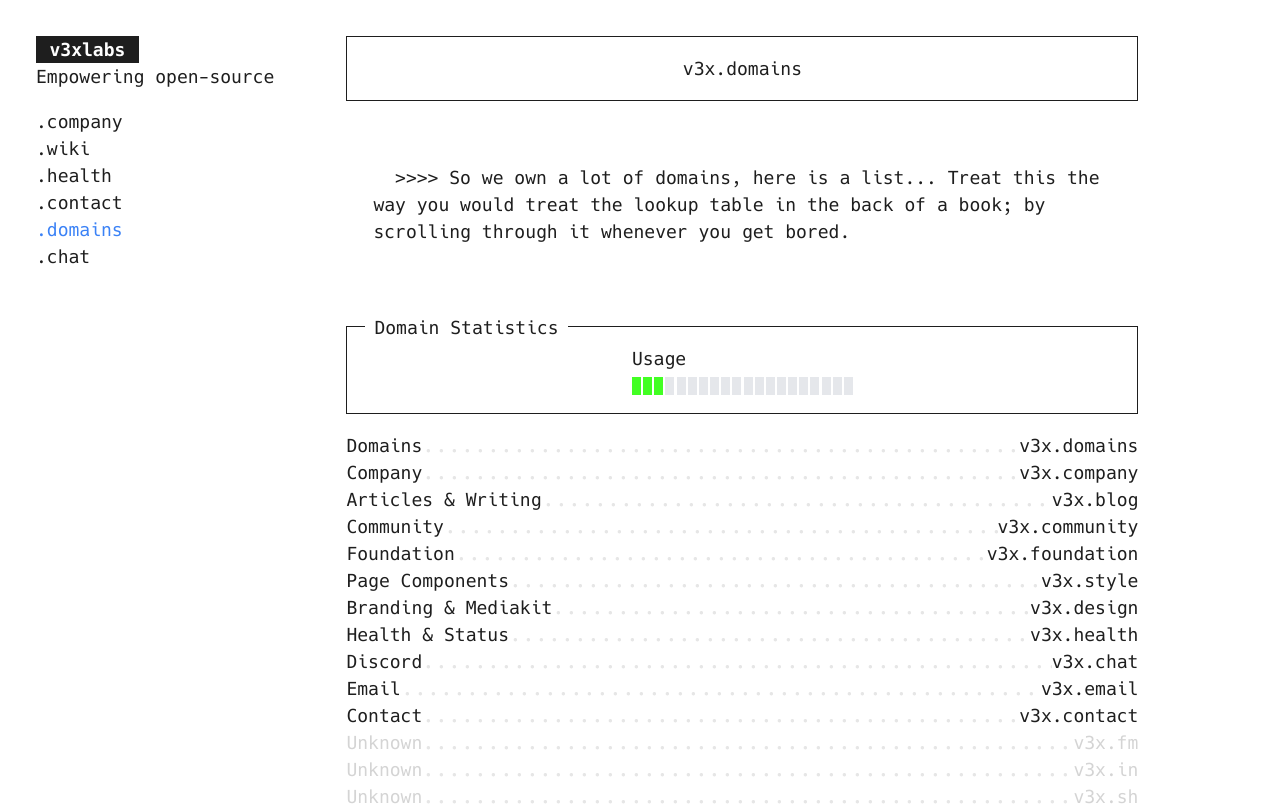
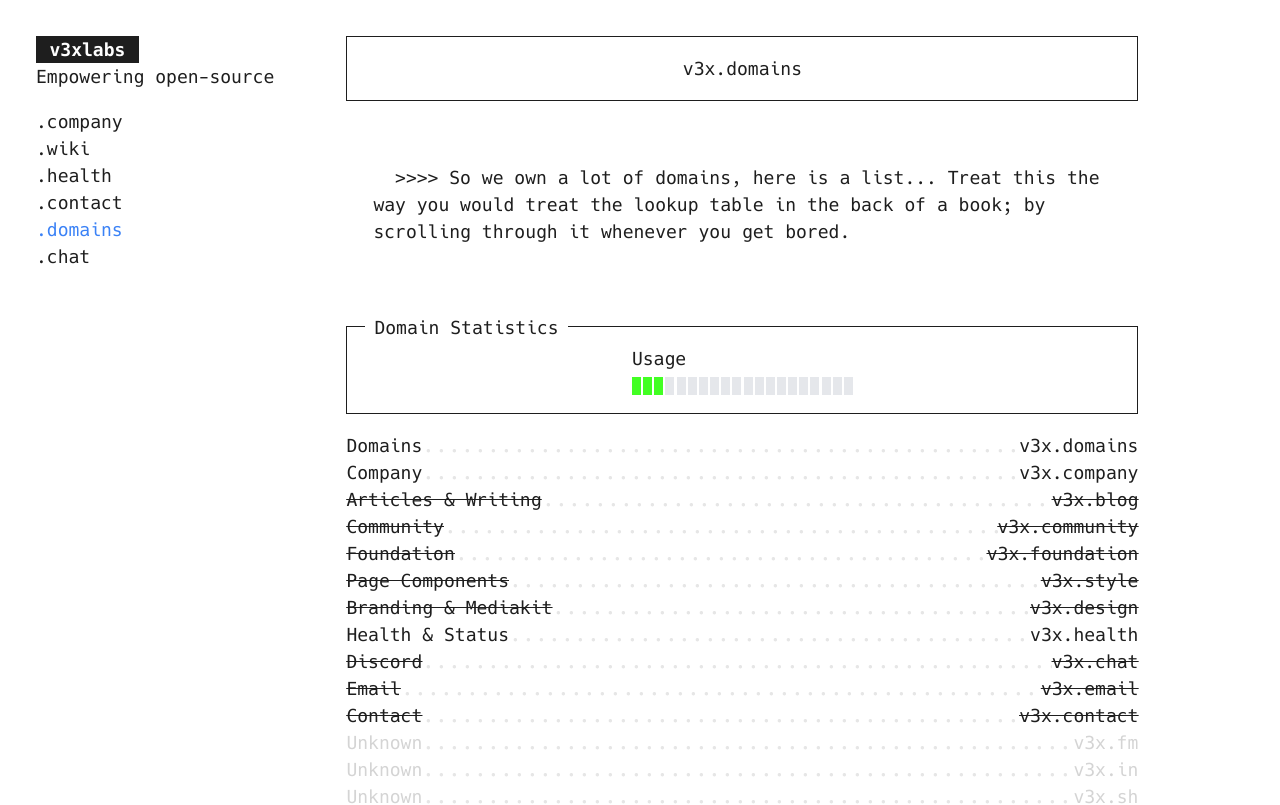
Before and after one commit to v3xlabs/v3x-domains, a Next.js app: page / in a window 1280 px wide. Shown: the top 805 px of the page. Built offline with nearby package versions, Linux system fonts and the light colour scheme.

Commit message:
Introduce Strikethrough

```diff
--- a/components/DomainList/DomainList.tsx
+++ b/components/DomainList/DomainList.tsx
@@ -4,8 +4,13 @@ export const DomainList = () => {
     return (
         <div className="w-full">
             <ul className="w-full">
-                {list_used.map(([name, domain]) => (
-                    <li className="w-full group hover:font-bold" key={domain}>
+                {list_used.map(([name, domain, active]) => (
+                    <li
+                        className={`w-full group hover:font-bold ${
+                            active === false ? 'line-through' : ''
+                        }`}
+                        key={domain}
+                    >
                         <a href={`https://${domain}`} className="flex w-full">
                             <span className="">{name}</span>
                             <span
--- a/list.ts
+++ b/list.ts
@@ -1,15 +1,15 @@
-export const list = [
+export const list: ([string, string, boolean] | [string, string])[] = [
     ['Domains', 'v3x.domains'],
     ['Company', 'v3x.company'],
-    ['Articles & Writing', 'v3x.blog'],
-    ['Community', 'v3x.community'],
-    ['Foundation', 'v3x.foundation'],
-    ['Page Components', 'v3x.style'],
-    ['Branding & Mediakit', 'v3x.design'],
+    ['Articles & Writing', 'v3x.blog', false],
+    ['Community', 'v3x.community', false],
+    ['Foundation', 'v3x.foundation', false],
+    ['Page Components', 'v3x.style', false],
+    ['Branding & Mediakit', 'v3x.design', false],
     ['Health & Status', 'v3x.health'],
-    ['Discord', 'v3x.chat'],
-    ['Email', 'v3x.email'],
-    ['Contact', 'v3x.contact'],
+    ['Discord', 'v3x.chat', false],
+    ['Email', 'v3x.email', false],
+    ['Contact', 'v3x.contact', false],
     ['Unknown', 'v3x.computer'],
     ['Unknown', 'v3x.zone'],
     ['Unknown', 'v3x.world'],
```
